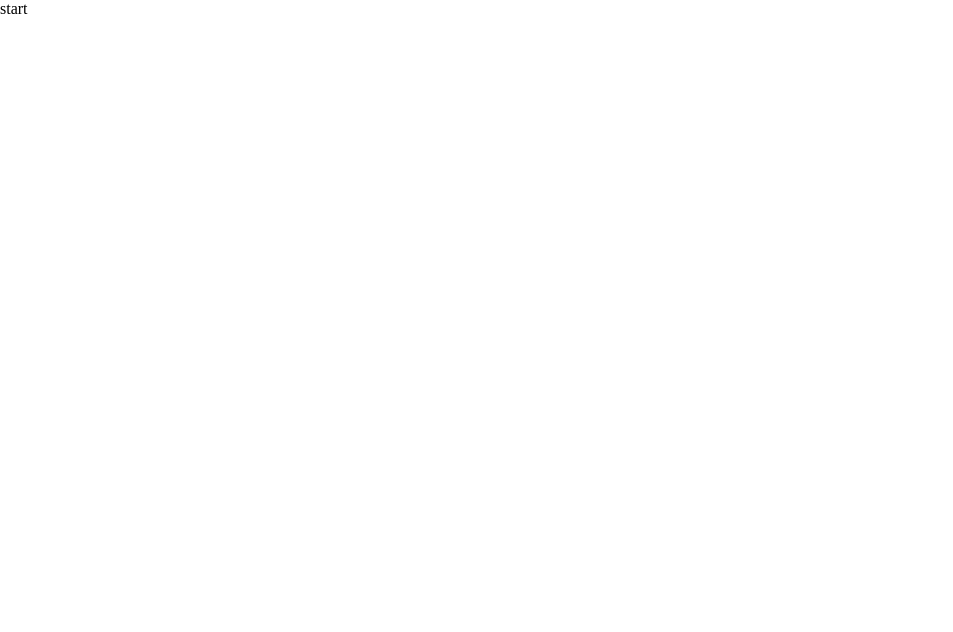
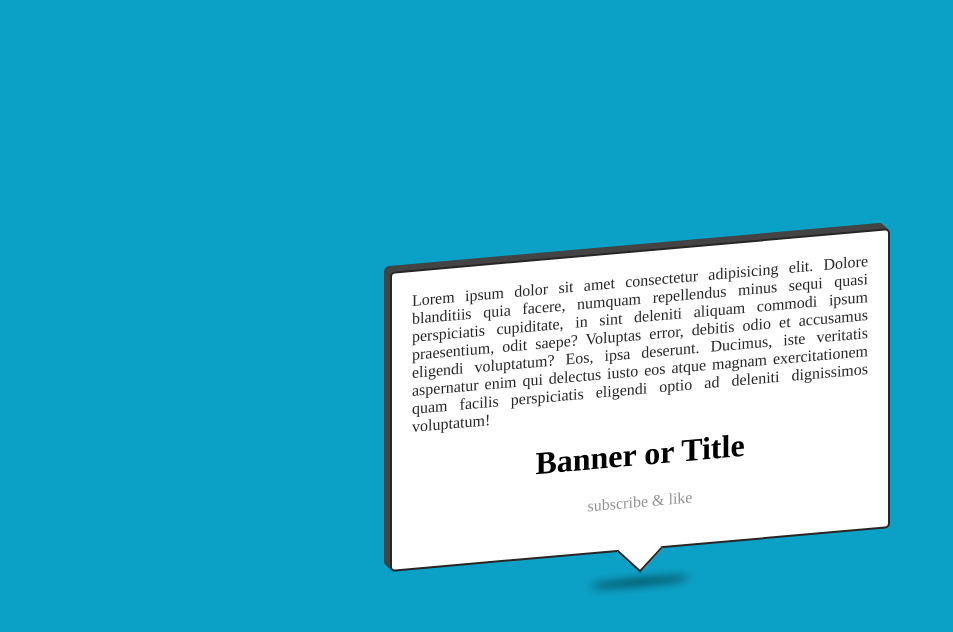
Before and after one commit to freetimezp/usefull-things-217-3d, a plain HTML site: page index.html in a window 1280 px wide. Shown: the whole page, without its empty margins (0-953 px from the left). Drawn offline with Linux system fonts and the light colour scheme.

Commit message:
02. usefull-things-217-3d. UI. Hover.

```diff
--- a/assets/css/style.css
+++ b/assets/css/style.css
@@ -9,3 +9,74 @@
 a {
     text-decoration: none;
 }
+
+html,
+body {
+    width: 100vw;
+    height: 100vh;
+    overflow: hidden;
+    background: #0ba1c6;
+}
+
+.container {
+    width: 500px;
+    height: 300px;
+    background: #fff;
+    position: absolute;
+    top: 50%;
+    left: 50%;
+    transform: translate(-50%, -50%) skewY(-5deg);
+    padding: 20px;
+    border: 2px solid #262626;
+    border-radius: 5px;
+    box-shadow: -1px -1px 0 #444, -2px -2px 0 #444, -3px -3px 0 #444, -4px -4px 0 #444, -5px -5px 0 #444,
+        -6px -6px 0 #444;
+    transition: 0.5s;
+}
+
+.container:hover {
+    transform: translate(-50%, -50%) skewY(5deg);
+    box-shadow: 1px -1px 0 #444, 2px -2px 0 #444, 3px -3px 0 #444, 4px -4px 0 #444, 5px -5px 0 #444, 6px -6px 0 #444;
+}
+
+.container p {
+    color: #262626;
+    text-align: justify;
+}
+
+.container h1 {
+    margin: 20px 0;
+    text-align: center;
+}
+
+.container p:last-child {
+    text-align: center;
+    opacity: 0.5;
+    font-weight: 500;
+}
+
+.container::before {
+    content: "";
+    width: 30px;
+    height: 30px;
+    background: #fff;
+    position: absolute;
+    bottom: 0;
+    left: 50%;
+    transform: translateX(-50%) translateY(18px) rotate(45deg);
+    border-bottom: 2px solid #262626;
+    border-right: 2px solid #262626;
+}
+
+.container::after {
+    content: "";
+    width: 100px;
+    height: 4px;
+    background: #000;
+    border-radius: 50%;
+    position: absolute;
+    bottom: 0;
+    left: 50%;
+    transform: translateX(-50%) translateY(36px);
+    filter: blur(5px);
+}
--- a/index.html
+++ b/index.html
@@ -1,18 +1,26 @@
 <!DOCTYPE html>
 <html lang="en">
-
     <head>
-    <meta charset="UTF-8">
+        <meta charset="UTF-8" />
         <meta http-equiv="X-UA-Compatible" content="IE=edge" />
-    <meta name="viewport" content="width=device-width, initial-scale=1.0">
-    <link rel="stylesheet" href="./assets/css/style.css">
+        <meta name="viewport" content="width=device-width, initial-scale=1.0" />
+        <link rel="stylesheet" href="./assets/css/style.css" />
         <title>Project</title>
     </head>
 
     <body>
-    start
+        <div class="container">
+            <p>
+                Lorem ipsum dolor sit amet consectetur adipisicing elit. Dolore blanditiis quia facere, numquam
+                repellendus minus sequi quasi perspiciatis cupiditate, in sint deleniti aliquam commodi ipsum
+                praesentium, odit saepe? Voluptas error, debitis odio et accusamus eligendi voluptatum? Eos, ipsa
+                deserunt. Ducimus, iste veritatis aspernatur enim qui delectus iusto eos atque magnam exercitationem
+                quam facilis perspiciatis eligendi optio ad deleniti dignissimos voluptatum!
+            </p>
+            <h1>Banner or Title</h1>
+            <p>subscribe & like</p>
+        </div>
 
         <script src="./assets/js/main.js"></script>
     </body>
-
 </html>
```
Lines whose indentation alone changed are shown as unchanged.
